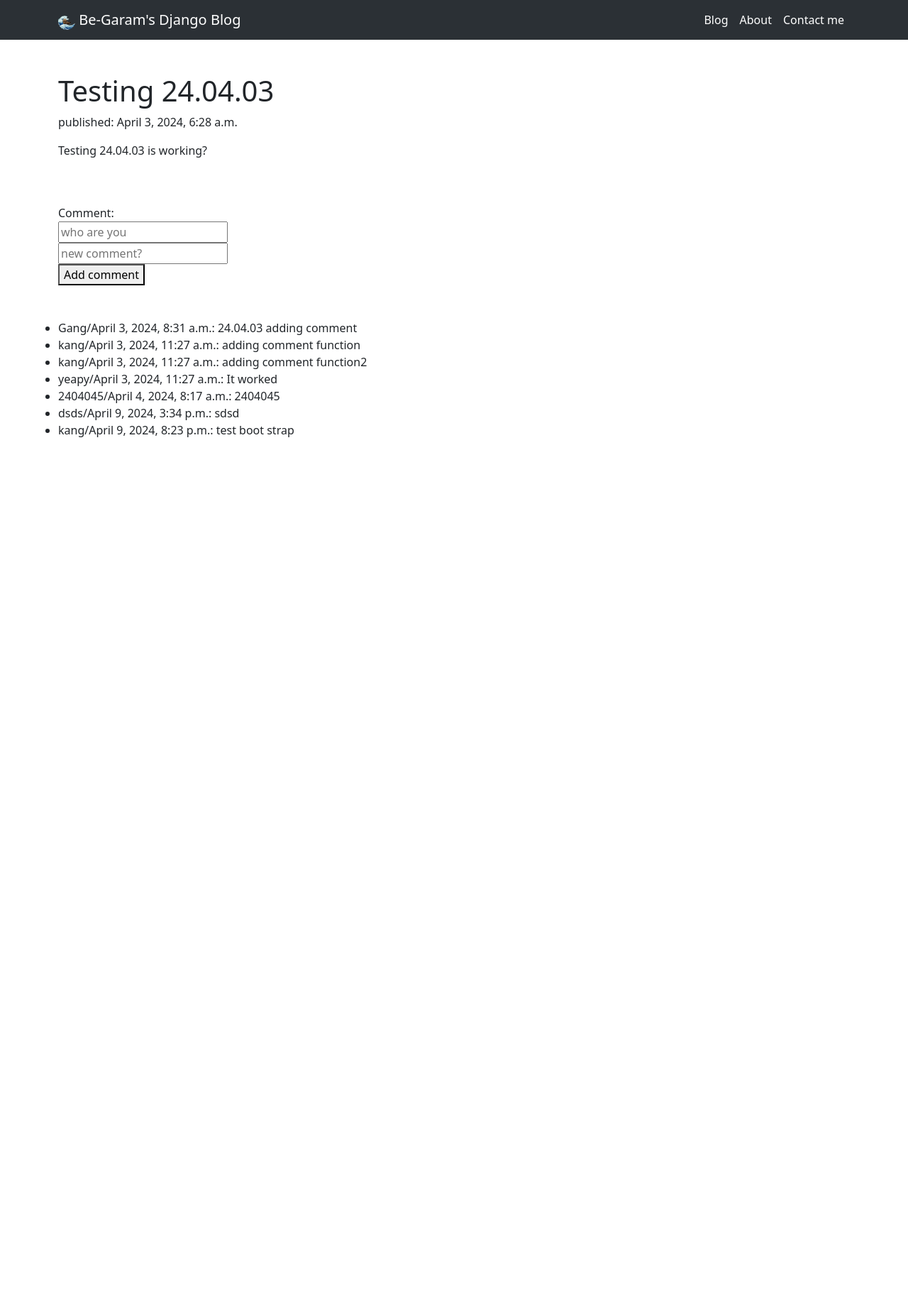
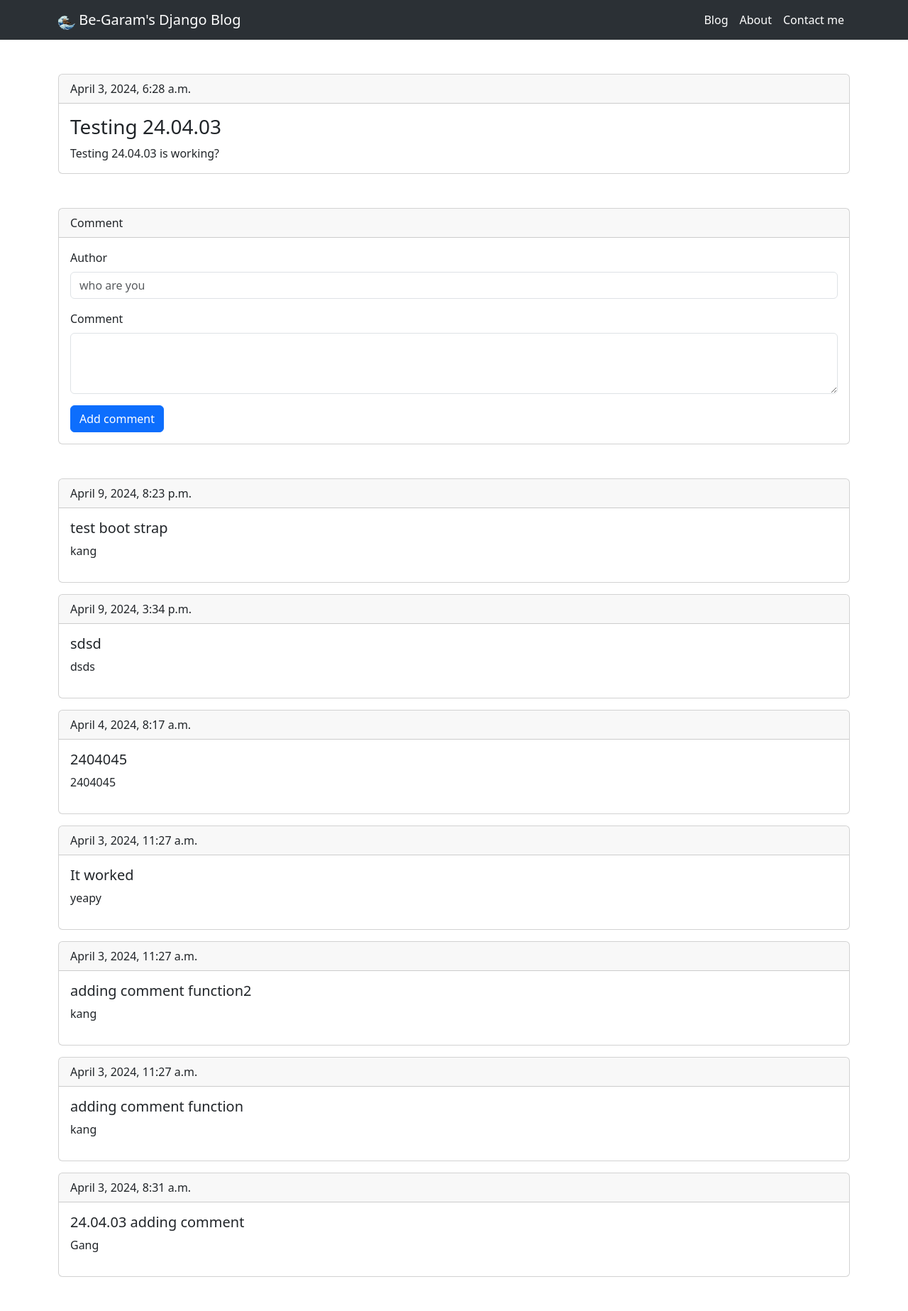
Before and after one commit to be-garam/django-blog, a Django app: page /post/1/ in a window 1280 px wide. Shown: the whole page at 71% size. Before the commit the page ends 616 px from the top, so only its background shows below. Run offline with Django 4.2, Linux system fonts and the light colour scheme; data comes from the database, SQL or seed files in the repository; both versions use the stored data as it was after the commit; some libraries are stand-ins or nearby versions.

Commit message:
ADD bootstrap to detail page

```diff
--- a/blog/templates/blog/post_detail.html
+++ b/blog/templates/blog/post_detail.html
@@ -23,29 +23,41 @@
         </nav>
 
         <div class="container my-5">
-            <div class="row  my-5">
-                <h1>{{post.title}}</h1>
-                <p>published: {{post.date_posted}}</p>
-                <p>{{ post.content|linebreaksbr }}</p>
-            </div>
+            <div class="card my-5">
+                <div class="card-header">{{post.date_posted}}</div>
+                <div class="card-body">
+                  <h3 class="card-title">{{post.title}}</h5>
+                  <p class="card-text">{{ post.content|linebreaksbr }}</p>
+                </div>
+              </div>
 
-            <div class="row my-5">
+            <div class="card my-5">
                 <form method="post">
                     {% csrf_token %}
-                    <label for="comment">Comment: </label> <br/>
-                    <input id='author' type="text" name="author" placeholder="who are you" required> <br/>
-                    <input id='comment' type="text" name="text" placeholder="new comment?" maxlength="200" required> <br/>
-                    <button type="submit">Add comment</button>
+                    <div class="card-header">Comment</div>
+                    <div class="card-body">
+                        <div class="mb-3">
+                            <label for="exampleFormControlInput1" class="form-label">Author</label>
+                            <input type="text" name="author" class="form-control" id='author' placeholder="who are you" required>
+                        </div>
+                        <div class="mb-3">
+                            <label for="exampleFormControlTextarea1" class="form-label">Comment</label>
+                            <textarea name="text" class="form-control" id="exampleFormControlTextarea1" rows="3"></textarea>
+                        </div>
+                        <button type="submit" class="btn btn-primary">Add comment</button>
+                    </div>
                 </form>
             </div>
 
-            <div class="row my-5">
-                <ul>
-                    {% for comment in comments %}
-                    <li>{{comment.author}}/{{comment.created_date}}: {{comment.text}}</li>
-                    {% endfor %}
-                </ul>
-            </div>
+            {% for comment in comments reversed %}
+                <div class="card my-3">
+                    <div class="card-header">{{ comment.created_date }}</div>
+                    <div class="card-body">
+                        <h5>{{ comment.text }}</h5>
+                        <p>{{ comment.author }}</p>
+                    </div>
+                </div>
+            {% endfor %}
         </div>
 
         <script src="https://cdn.jsdelivr.net/npm/@popperjs/core@2.11.8/dist/umd/popper.min.js" integrity="sha384-I7E8VVD/ismYTF4hNIPjVp/Zjvgyol6VFvRkX/vR+Vc4jQkC+hVqc2pM8ODewa9r" crossorigin="anonymous"></script>
```
Also changed, not shown: blog/templates/blog/post_list.html (+0 -21 lines), db.sqlite3.
